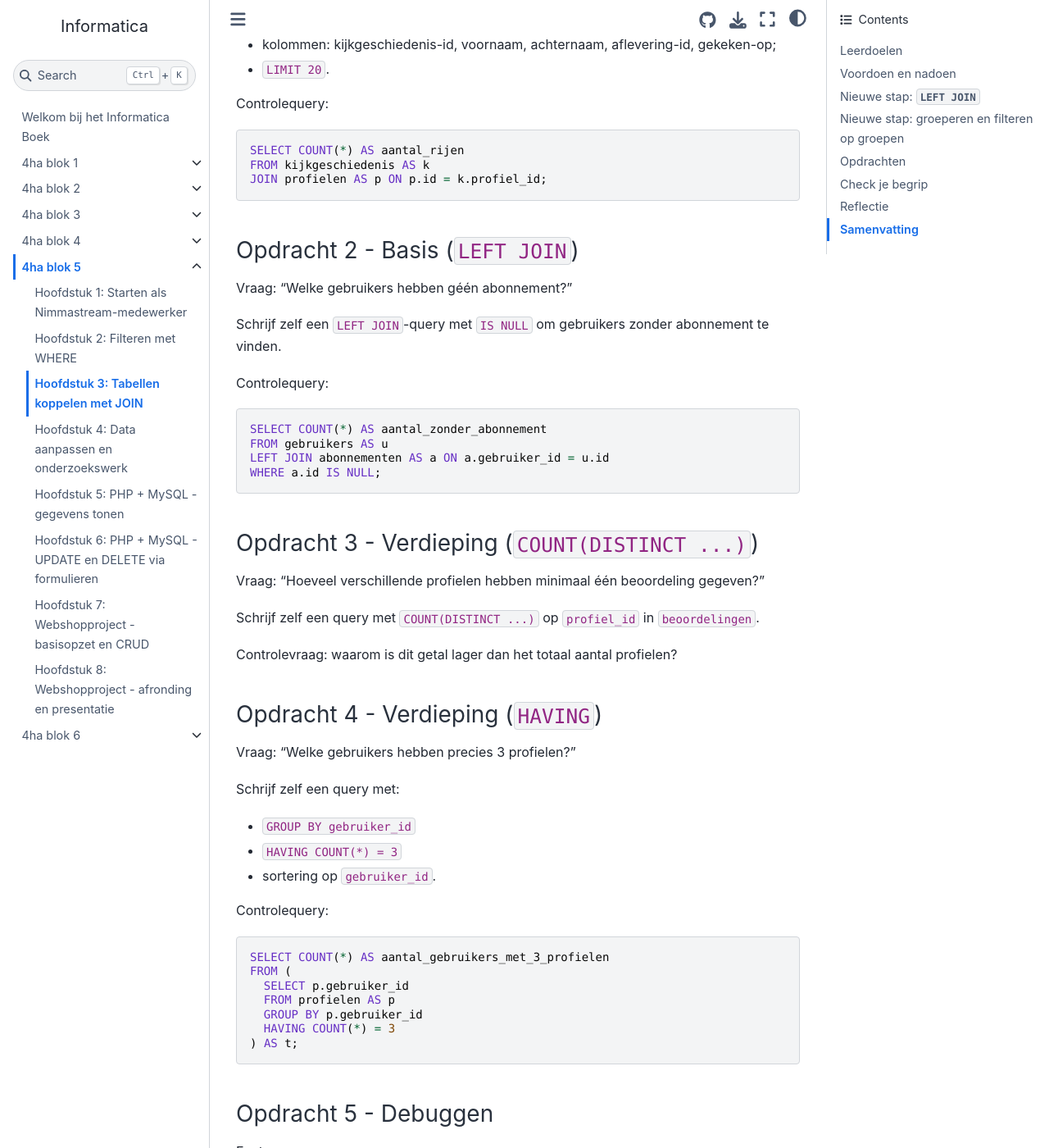
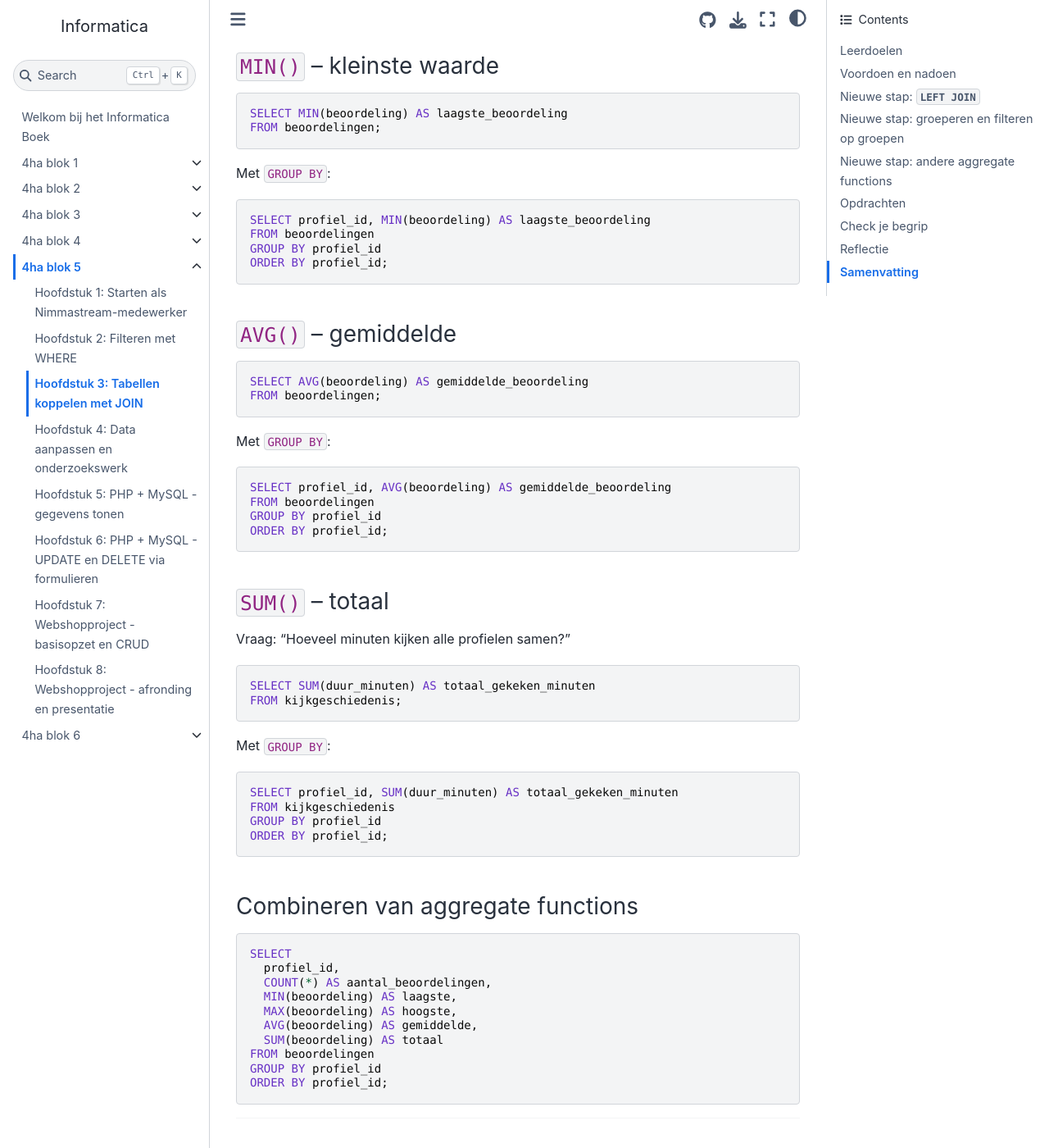
Before and after one commit to JoostvanTiel/informatica, a Jupyter Book: the page built from book/blok5/hoofdstuk3.md, in a window 1280 px wide and 1400 px high, scrolled down 2772 px. Shown: the whole window at 82% size. Built offline with Jupyter Book 1.0.4 settings and Sphinx 7.4.7 and the Sphinx Book theme 1.1.4, drawn with Linux system fonts in a browser that asks for light colours; some of the changed text lies outside the part shown.

Commit message:
Refactor Hoofdstuk 3 and 4 by removing redundant queries and enhancing explanations for aggregate functions; update assignments for clarity.

````diff
--- a/book/blok5/hoofdstuk3.md
+++ b/book/blok5/hoofdstuk3.md
@@ -35,14 +35,6 @@
 JOIN gebruikers AS u ON u.id = p.gebruiker_id
 ORDER BY p.id
 LIMIT 10;
-```
-
-Controlequery:
-
-```sql
-SELECT COUNT(*) AS aantal_koppelingen
-FROM profielen AS p
-JOIN gebruikers AS u ON u.id = p.gebruiker_id;
 ```
 
 Voorspel eerst: verwacht je evenveel rijen als in `profielen`? Waarom?
@@ -103,6 +95,93 @@
 GROUP BY p.gebruiker_id
 HAVING COUNT(*) = 3
 ORDER BY p.gebruiker_id;
+```
+
+---
+
+## Nieuwe stap: andere aggregate functions
+
+Naast `COUNT()` bestaan er andere functies om getallen samen te vatten.
+
+### `MAX()` – grootste waarde
+
+```sql
+SELECT MAX(beoordeling) AS hoogste_beoordeling
+FROM beoordelingen;
+```
+
+Met `GROUP BY`:
+
+```sql
+SELECT profiel_id, MAX(beoordeling) AS hoogste_beoordeling
+FROM beoordelingen
+GROUP BY profiel_id
+ORDER BY profiel_id;
+```
+
+### `MIN()` – kleinste waarde
+
+```sql
+SELECT MIN(beoordeling) AS laagste_beoordeling
+FROM beoordelingen;
+```
+
+Met `GROUP BY`:
+
+```sql
+SELECT profiel_id, MIN(beoordeling) AS laagste_beoordeling
+FROM beoordelingen
+GROUP BY profiel_id
+ORDER BY profiel_id;
+```
+
+### `AVG()` – gemiddelde
+
+```sql
+SELECT AVG(beoordeling) AS gemiddelde_beoordeling
+FROM beoordelingen;
+```
+
+Met `GROUP BY`:
+
+```sql
+SELECT profiel_id, AVG(beoordeling) AS gemiddelde_beoordeling
+FROM beoordelingen
+GROUP BY profiel_id
+ORDER BY profiel_id;
+```
+
+### `SUM()` – totaal
+
+Vraag: "Hoeveel minuten kijken alle profielen samen?"
+
+```sql
+SELECT SUM(duur_minuten) AS totaal_gekeken_minuten
+FROM kijkgeschiedenis;
+```
+
+Met `GROUP BY`:
+
+```sql
+SELECT profiel_id, SUM(duur_minuten) AS totaal_gekeken_minuten
+FROM kijkgeschiedenis
+GROUP BY profiel_id
+ORDER BY profiel_id;
+```
+
+### Combineren van aggregate functions
+
+```sql
+SELECT
+  profiel_id,
+  COUNT(*) AS aantal_beoordelingen,
+  MIN(beoordeling) AS laagste,
+  MAX(beoordeling) AS hoogste,
+  AVG(beoordeling) AS gemiddelde,
+  SUM(beoordeling) AS totaal
+FROM beoordelingen
+GROUP BY profiel_id
+ORDER BY profiel_id;
 ```
 
 ---
````
Also changed, not shown: book/blok5/hoofdstuk4.md (+3 -22 lines).
